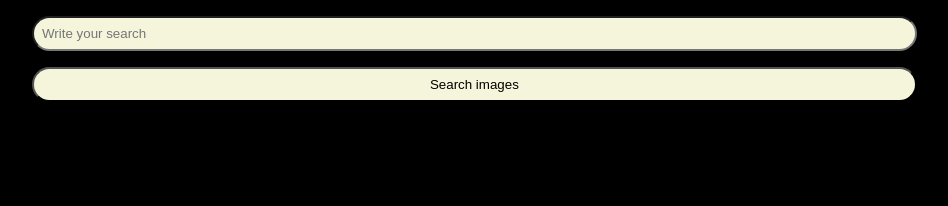
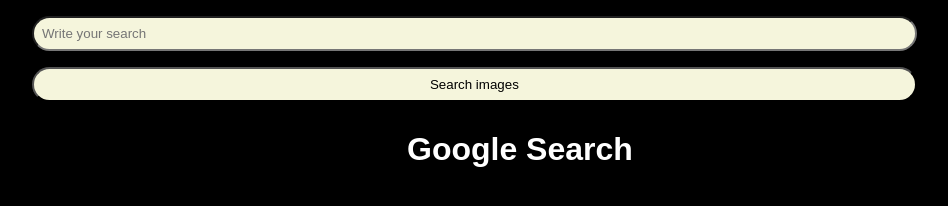
Before and after one commit to KauanGaldino-spec/Project-0, a plain HTML site: page ImageSearch.html in a window 1280 px wide. Shown: the whole page, without its empty margins (136-1084 px from the left). Drawn offline with Linux system fonts and the light colour scheme.

Commit message:
New Update

```diff
--- a/ImageSearch.html
+++ b/ImageSearch.html
@@ -3,6 +3,10 @@
   <head>
     <title>Image Search</title>
     <style>
+      * {
+        font-family: sans-serif;
+      }
+
       body {
         background-color: black;
       }
@@ -30,6 +34,16 @@
         margin-left: 160px;
         background-color: beige;
       }
+
+      a {
+        color: white;
+        background-color: none;
+        text-decoration: none;
+      }
+
+      h1 {
+        margin-left: 535px;
+      }
     </style>
   </head>
   <body>
@@ -40,5 +54,8 @@
         <button type="submit">Search images</button>
       </form>
     </div>
+    <div>
+      <h1><a href="index.html">Google Search</a></h1>
+    </div>
   </body>
 </html>
```
Also changed, not shown: AdvancedSearch.html (+16 -0 lines), index.html (+4 -0 lines).
